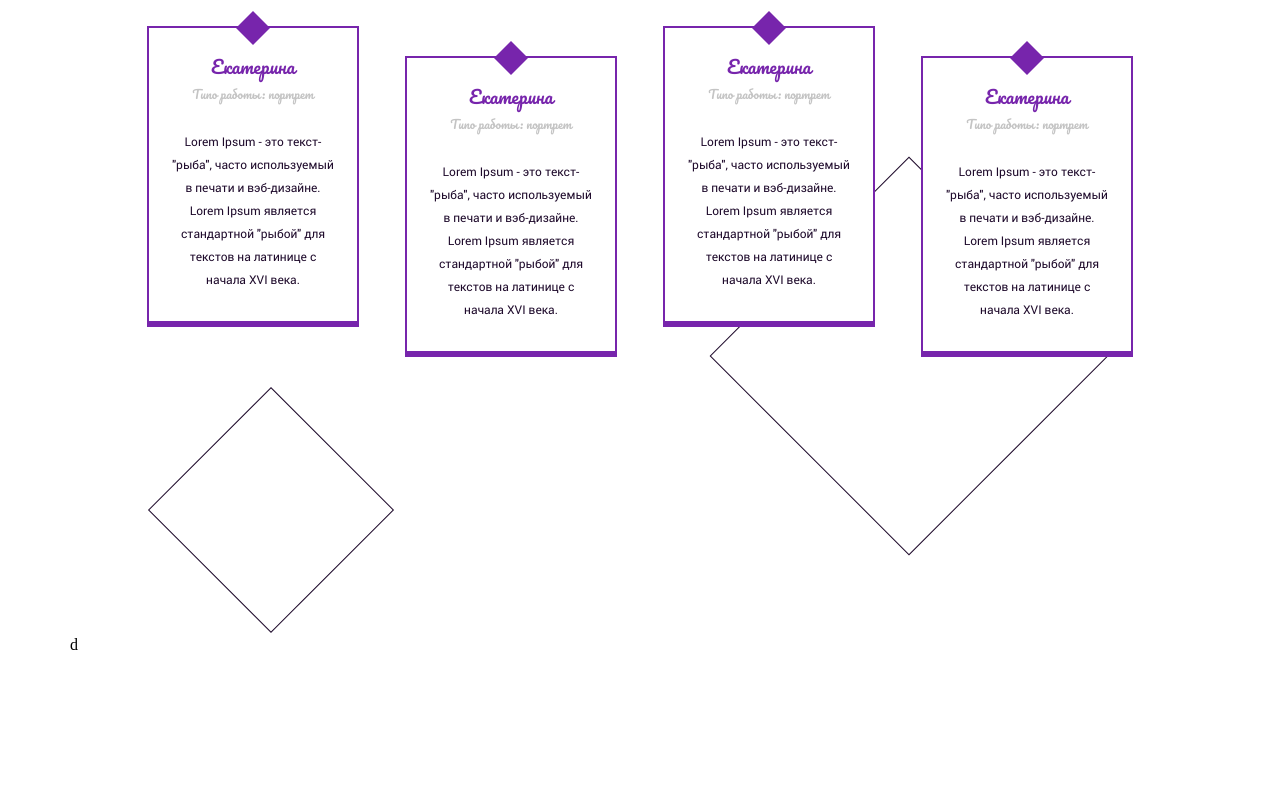
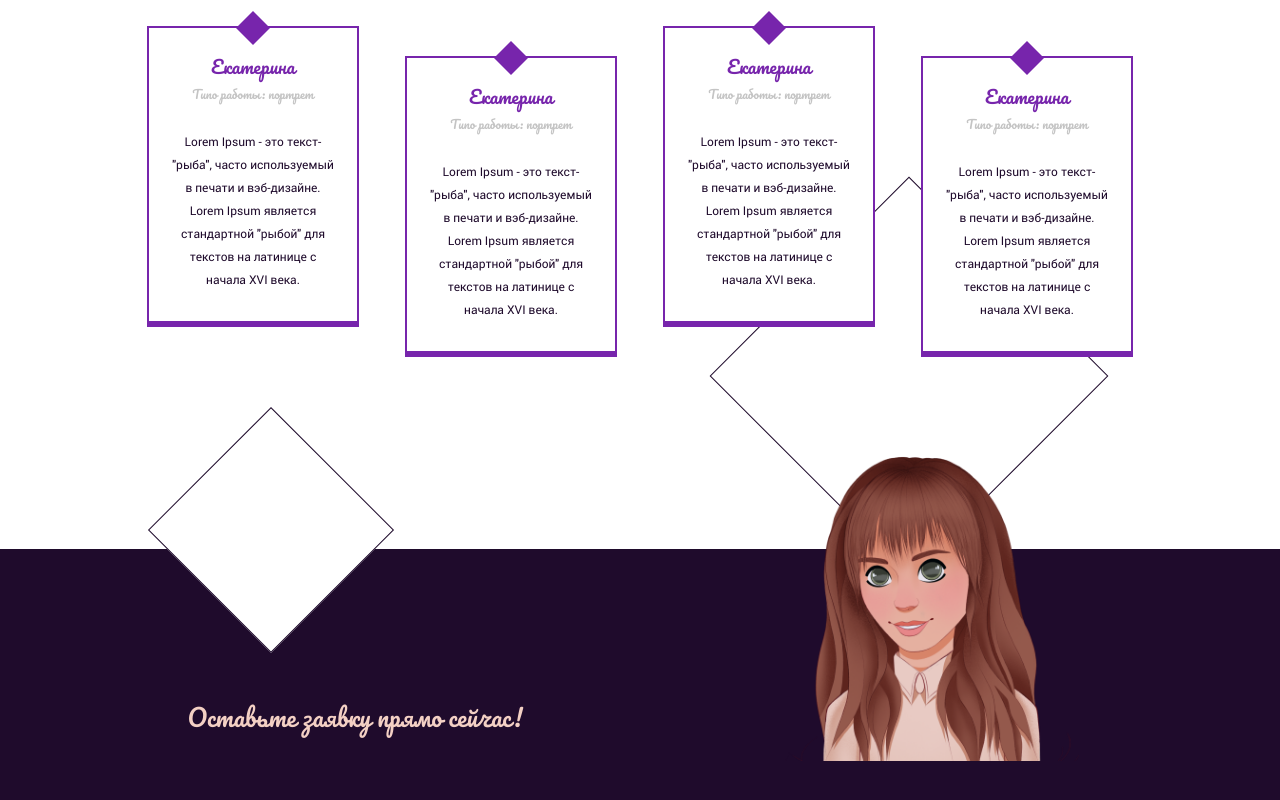
Before and after one commit to isaevfeed/artist-katarina, a website: page app/index.html in a window 1280 px wide. Shown: the part 1801-2601 px from the top of the page. Before the commit the page ends 2554 px from the top, so only its background shows below. Drawn offline with Linux system fonts and the light colour scheme.

Commit message:
Начал верстать ордер, исправил декор

```diff
--- a/app/index.html
+++ b/app/index.html
@@ -200,10 +200,27 @@
 		</div>
 	</section>
 
-	<section class="order section">
-		<div class="order-bg section-dark"></div>
+	<section class="order">
+		<div class="order-bg"></div>
 		<div class="container">
-			d
+			<div class="order-title">
+				<div class="order-title-item order-title-text">
+					<h3 class="title title-pastel">Оставьте заявку прямо сейчас!</h3>
+				</div>
+				<div class="order-title-item order-title-image">
+					<img src="img/kate.png" />
+				</div>
+			</div>
+			<div class="order-form">
+				<form action="">
+					<div class="order-left-group">
+						<div class="order-input"></div>
+					</div>
+					<div class="order-right-group">
+						<div class="order-input"></div>
+					</div>
+				</form>
+			</div>
 		</div>
 	</section>
 
--- a/app/js/common.js
+++ b/app/js/common.js
@@ -17,6 +17,6 @@ function decoreLineMove(pos, val) {
     decorLine.css(pos, -1 * (val / 50));
     decoreNav.css(pos, -1 * (val / 10));
     decoreAboutTop.css(pos, -1 * (val / 30));
-    decoreAboutBot.css('bottom', (val / 50) - 60);
-    decoreAboutBeh.css('bottom', (val / 30) + 40);
+    decoreAboutBot.css('bottom', (val / 50) - 180);
+    decoreAboutBeh.css('bottom', (val / 30) - 80);
 }
--- a/app/scss/_order.scss
+++ b/app/scss/_order.scss
@@ -1,3 +1,33 @@
 .order {
+    position: relative;
 
+    &-bg {
+        background: $dark;
+        position: absolute;
+        top: rem(112);
+        left: 0;
+        width: 100%;
+        height: 100%;
+        z-index: -1;
+    }
+
+    &-title {
+        display: flex;
+        align-items: flex-end;
+
+        &-item {
+            width: 50%;
+            text-align: center;
+        }
+
+        &-text>h3 {
+            // margin-bottom: 0;;
+        }
+
+        &-image {
+            &>img {
+                max-height: 324px;
+            }
+        }
+    }
 }
--- a/app/scss/_review.scss
+++ b/app/scss/_review.scss
@@ -1,6 +1,6 @@
 .review {
     .container {
-        padding-bottom: rem(180) !important;
+        padding-bottom: rem(80) !important;
     }
 
     .title {
@@ -85,14 +85,14 @@
 .decor-cube-bottom {
     width: rem(172);
     height: rem(172);
-    bottom: rem(60);
+    bottom: rem(-180);
     left: 10%;
 }
 
 .decor-cube-behind {
     width: rem(280);
     height: rem(280);
-    bottom: rem(40);
+    bottom: rem(-80);
     right: 14%;
     z-index: -1;
 }
--- a/app/scss/main.scss
+++ b/app/scss/main.scss
@@ -8,6 +8,7 @@
 @import "about";
 @import "works";
 @import "review";
+@import "order";
 
 @import "options";
 
```
Also changed, not shown: app/css/main.min.css, app/img/kate.png (added), app/js/scripts.min.js.
